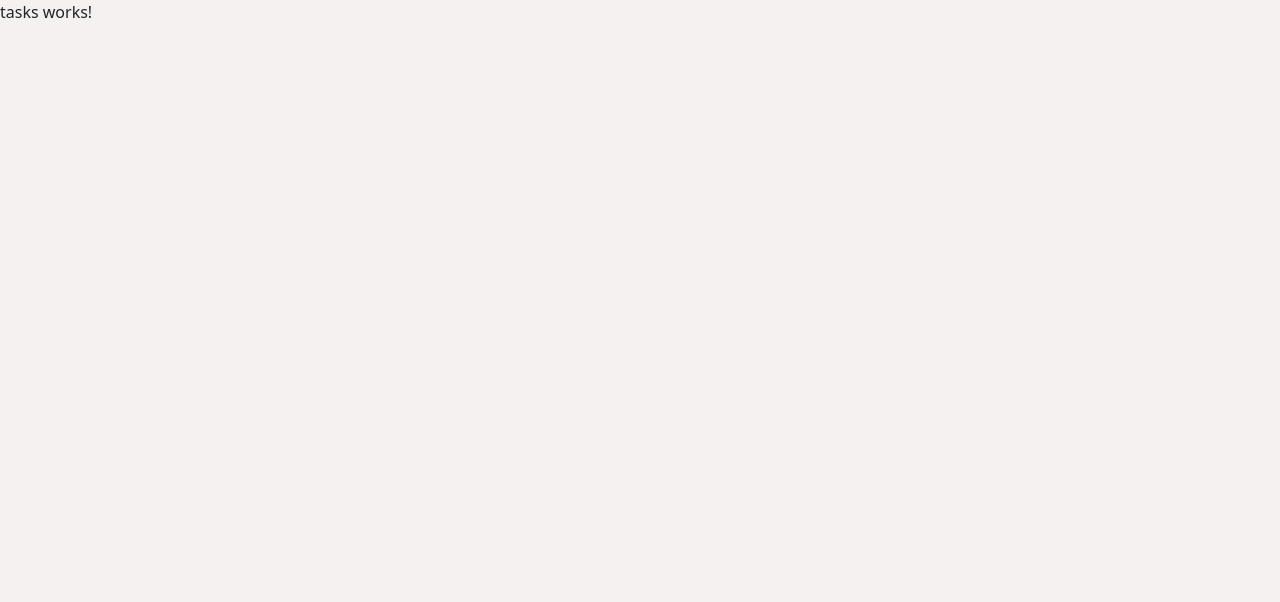
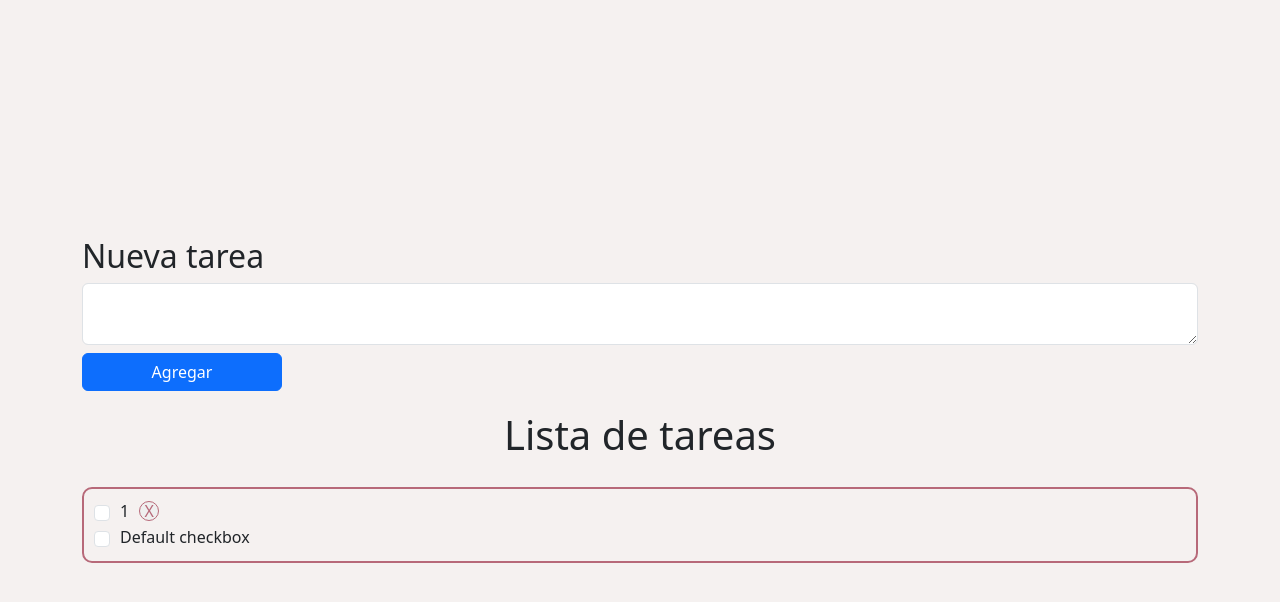
Before and after one commit to luvale/app-tasks, an Angular app: page /tasks in a window 1280 px wide. Shown: the top 602 px of the page. Built offline with nearby package versions, Linux system fonts and the light colour scheme.

Commit message:
tasks component

```diff
--- a/src/app/components/tasks/tasks.component.html
+++ b/src/app/components/tasks/tasks.component.html
@@ -1 +1,25 @@
-<p>tasks works!</p>
+<section class="h-100 d-flex align-items-center">
+  <article class="container">
+    <article>
+      <div class="form-group mb-2">
+        <h2 class="mb-2">Nueva tarea</h2>
+        <textarea class="form-control" rows="2"></textarea>
+      </div>
+      <button type="submit" class="btn btn-primary">Agregar</button>
+    </article>
+    <h1 class="title">Lista de tareas</h1>
+    <article class="list">
+      <div class="form-check form-check-inline">
+        <input class="form-check-input" type="checkbox" id="inlineCheckbox1" value="option1">
+        <label class="form-check-label" for="inlineCheckbox1">1</label>
+        <button class="x-button">X</button>
+      </div>
+      <div class="form-check">
+        <input class="form-check-input" type="checkbox" value="" id="flexCheckDefault">
+        <label class="form-check-label" for="flexCheckDefault">
+          Default checkbox
+        </label>
+      </div>
+    </article>
+  </article>
+</section>
--- a/src/app/components/tasks/tasks.component.scss
+++ b/src/app/components/tasks/tasks.component.scss
@@ -0,0 +1,37 @@
+@import "../../../assets/variables";
+
+.container {
+  display: flex;
+  flex-direction: column;
+  gap: 20px;
+}
+.title {
+  text-align: center;
+}
+.btn-primary {
+  max-width: 200px;
+  width: 100%;
+}
+.list {
+  border-radius: 10px;
+  border: 2px solid $dark-pink;
+  padding: 10px;
+}
+.x-button {
+  border: 1px solid $dark-pink;
+  color: $dark-pink;
+  border-radius: 20px;
+  height: 20px;
+  width: 20px;
+  display: flex;
+  align-items: center;
+  justify-content: center;
+}
+.form-check {
+  display: flex;
+  align-items: center;
+  gap: 10px;
+}
+input[type="checkbox"] {
+  cursor: pointer;
+}
```
